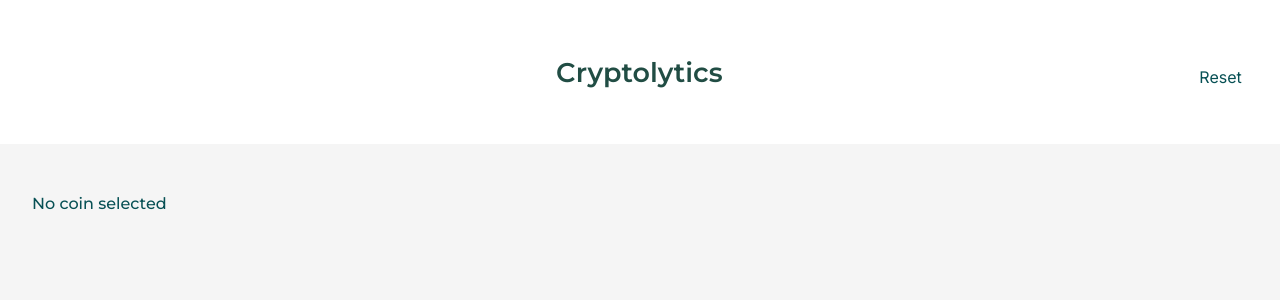
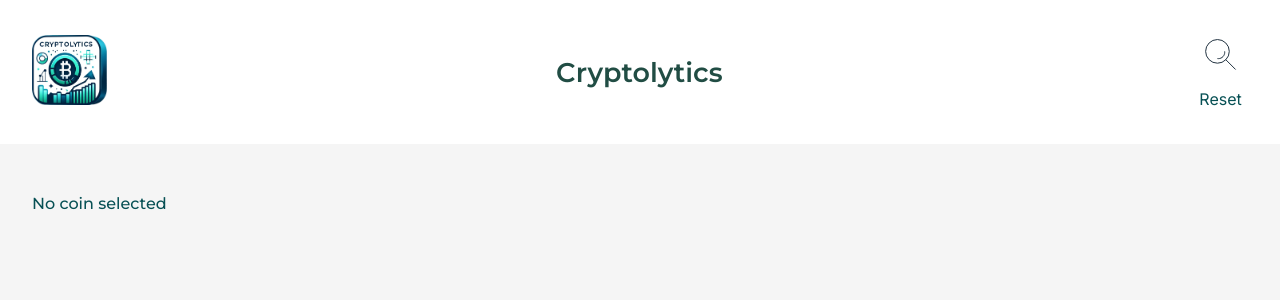
Before and after one commit to ArmandoHysaj/abuzzify, a Next.js app: page / in a window 1280 px wide. Shown: the top 300 px of the page. Built offline with nearby package versions, Linux system fonts and the light colour scheme.

Commit message:
wip | fetch to api

```diff
--- a/src/app/components/header/header.tsx
+++ b/src/app/components/header/header.tsx
@@ -1,21 +1,26 @@
+'use client'
+
 import * as React from "react";
 import "../header/header.scss";
-import CryptoLyticsImage from "../../../images/CryptoLytics.png";
-// import SearchBar from "../search/search"; // Ensure the path is correct
+import SearchBar from "../search/search";
+import CryptoLyticsImage from "../../images/CryptoLytics.png"
 
+interface HeaderProps {
+    setSelectedCoin: (coin: any) => void;
+  }
 
-const Header = () => {
+const Header: React.FC<HeaderProps> = ({ setSelectedCoin }) => {
     return (
       <div className="header">
         <div className="header-logo">
-          {/* <img src={CryptoLyticsImage} alt="CryptoLytics Logo" /> */}
+          <img src={CryptoLyticsImage.src} alt="CryptoLytics Logo" />
         </div>
         <div className="header-title">
           <h1>Cryptolytics</h1>
         </div>
         <div className="header-contents">
           <div className="header-content-item search-btn">
-            {/* <SearchBar /> */}
+             <SearchBar setSelectedCoin={setSelectedCoin} />
           </div>
           <div className="header-content-item reset-results">Reset</div>
         </div>
--- a/src/app/components/portfolio/portfolio.tsx
+++ b/src/app/components/portfolio/portfolio.tsx
@@ -1,71 +1,10 @@
-// import React, { useEffect } from "react";
-// import { useSelector } from "react-redux";
-// import { RootState } from "../../../store";
-// import { Line } from "react-chartjs-2";
-// import {
-//   Chart as ChartJS,
-//   CategoryScale,
-//   LinearScale,
-//   PointElement,
-//   LineElement,
-//   Title,
-//   Tooltip,
-//   Legend,
-// } from "chart.js";
 import "../portfolio/portfolio.scss";
 
-// Register Chart.js components
-// ChartJS.register(
-//   CategoryScale,
-//   LinearScale,
-//   PointElement,
-//   LineElement,
-//   Title,
-//   Tooltip,
-//   Legend
-// );
+interface PortfolioProps {
+  selectedCoin: any;
+}
 
-const Portfolio = () => {
-    // const selectedCoin = useSelector(
-    //   (state: RootState) => state.coin.selectedCoin
-    // );
-  const selectedCoin = "" as any;
-    // useEffect(() => {
-    //   console.log(selectedCoin);
-    // }, [selectedCoin]);
-
-    const data = {
-      labels: ["1h", "24h", "7d"],
-      datasets: [
-        {
-          label: `${selectedCoin ? selectedCoin.name : "Coin"} Price Change`,
-          data: selectedCoin
-            ? [
-                selectedCoin.percent_change_1h,
-                selectedCoin.percent_change_24h,
-                selectedCoin.percent_change_7d,
-              ]
-            : [],
-          fill: true,
-          backgroundColor: "rgba(75, 192, 192, 0.2)",
-          borderColor: "rgba(75, 192, 192, 1)",
-          borderWidth: 2,
-          pointBackgroundColor: "rgba(75, 192, 192, 1)",
-          pointBorderColor: "#fff",
-          pointBorderWidth: 2,
-          pointRadius: 4,
-        },
-      ],
-    };
-
-    const options = {
-      scales: {
-        y: {
-          beginAtZero: true,
-        },
-      },
-    };
-
+const Portfolio: React.FC<PortfolioProps> = ({ selectedCoin }) => {
   return (
     <div className="portfolio-section container">
       {selectedCoin ? (
@@ -86,7 +25,7 @@ const Portfolio = () => {
             </div>
             <div>
               <span className="title">24h Volume:</span>
-                <span className="result"> {selectedCoin.volume24}%</span>
+              <span className="result"> {selectedCoin.volume24}</span>
             </div>
             <div>
               <span className="title">Change 1h:</span>
@@ -94,19 +33,14 @@ const Portfolio = () => {
             </div>
             <div>
               <span className="title">Change 24h:</span>
-                <span className="result">
-                  {" "}
-                  {selectedCoin.percent_change_24h}%
-                </span>
+              <span className="result"> {selectedCoin.percent_change_24h}%</span>
             </div>
             <div>
               <span className="title">Change 7 days:</span>
               <span className="result"> {selectedCoin.percent_change_7d}%</span>
             </div>
           </div>
-            <div className="coin-graph">
-              {/* <Line data={data} options={options} /> */}
-            </div>
+          <div className="coin-graph"></div>
         </div>
       ) : (
         <div className="title">No coin selected</div>
--- a/src/app/components/search/search.tsx
+++ b/src/app/components/search/search.tsx
@@ -1,29 +1,26 @@
 import * as React from "react";
 import { useState, useEffect, useRef } from "react";
-// import axios from "axios";
-// import searchIcon from "../../../svgs/searchIcon.svg"; // Import SVG as a URL
-// import { useDispatch } from "react-redux";
-// import { setSelectedCoin } from "../../../coinSlice";
 import "../search/search.scss";
 
-const SearchBar: React.FC = () => {
+interface SearchBarProps {
+  setSelectedCoin: (coin: any) => void;
+}
+
+const SearchBar: React.FC<SearchBarProps> = ({ setSelectedCoin }) => {
   const [isExpanded, setIsExpanded] = useState(false);
   const [searchQuery, setSearchQuery] = useState("");
   const [coinData, setCoinData] = useState<any[]>([]);
   const searchRef = useRef<HTMLDivElement>(null);
-//   const dispatch = useDispatch();
 
   const handleSearchClick = () => {
     setIsExpanded(!isExpanded);
   };
 
   const fetchCoinData = async (query: string) => {
-    console.log("check fetch coin data", process.env.REACT_APP_API_URL);
     try {
-    //   const response = await axios.get(
-    //     `${process.env.REACT_APP_API_URL}/api/crypto?start=0&limit=10&symbol=${query}`
-    //   );
-    //   setCoinData(response.data.data);
+      const response = await fetch("https://api.coinlore.net/api/tickers/");
+      const data = await response.json();
+      setCoinData(data.data);
     } catch (error) {
       console.error("Error fetching data from backend:", error);
     }
@@ -31,15 +28,12 @@ const SearchBar: React.FC = () => {
 
   const handleCoinClick = async (coinID: number) => {
     try {
-    //   const response = await axios.get(
-    //     `${process.env.REACT_APP_API_URL}/api/ticker/?id=${coinID}`
-    //   );
-    //   dispatch(setSelectedCoin(response.data[0]));
-    //   console.log(response.data[0]);
+      const response = await fetch(`https://api.coinlore.net/api/ticker/?id=${coinID}`);
+      const data = await response.json();
+      setSelectedCoin(data[0]);
     } catch (error) {
       console.error("Error fetching detailed data from backend", error);
     }
-    console.log("test deploy");
   };
 
   const handleInputChange = async (e: React.ChangeEvent<HTMLInputElement>) => {
@@ -75,9 +69,9 @@ const SearchBar: React.FC = () => {
       ?.querySelector(".reset-results");
 
     resetBtn?.addEventListener("click", () => {
-    //   dispatch(setSelectedCoin(null));
+      setSelectedCoin(null);
     });
-  }, []);
+  }, [setSelectedCoin]);
 
   const filteredCoins = coinData.filter((coin: any) =>
     coin.symbol.toUpperCase().includes(searchQuery.toUpperCase())
@@ -94,7 +88,15 @@ const SearchBar: React.FC = () => {
         />
       ) : (
         <div onClick={handleSearchClick} className="search-box">
-          {/* <img src={searchIcon} alt="Search Icon" /> Use img tag */}
+          <svg className="ltr-search-icon" width="40" height="40" viewBox="0 0 40 40" fill="none"
+           xmlns="http://www.w3.org/2000/svg">
+        <circle cx="15.4549" cy="16.3636" r="11.8182" stroke="#223341"></circle>
+        <path d="M23.6367 24.5454L33.6367 34.5454" stroke="#223341"></path>
+        <path d="M22.6614 16.3635C22.7039 16.6604 22.7259 16.964 22.7259
+         17.2726C22.7259 18.9637 22.0663 20.5006 20.9903
+         21.6403C19.8301 22.8693 18.1857 23.6363 16.3622 23.6363C16.0536 23.6363
+          15.75 23.6143 15.4531 23.5718" stroke="#223341"></path>
+    </svg>
         </div>
       )}
       {isExpanded && (
--- a/src/app/page.tsx
+++ b/src/app/page.tsx
@@ -1,15 +1,20 @@
+'use client'
+
 import Image from "next/image";
 import styles from "./page.module.css";
 import Header from "./components/header/header";
 import Portfolio from "./components/portfolio/portfolio";
+import { useState } from "react";
 
 export default function Home() {
+  const [selectedCoin, setSelectedCoin] = useState<any>(null);
+
   return (
     <div>
-      <Header />
+      <Header setSelectedCoin={setSelectedCoin} />
       <main>
-        <Portfolio />
+        <Portfolio selectedCoin={selectedCoin} />
       </main>
     </div>
-  )
+  );
 }
```
Also changed, not shown: global.d.ts (+9 -0 lines), src/app/images/CryptoLytics.png (added). Lines whose indentation alone changed are shown as unchanged.
